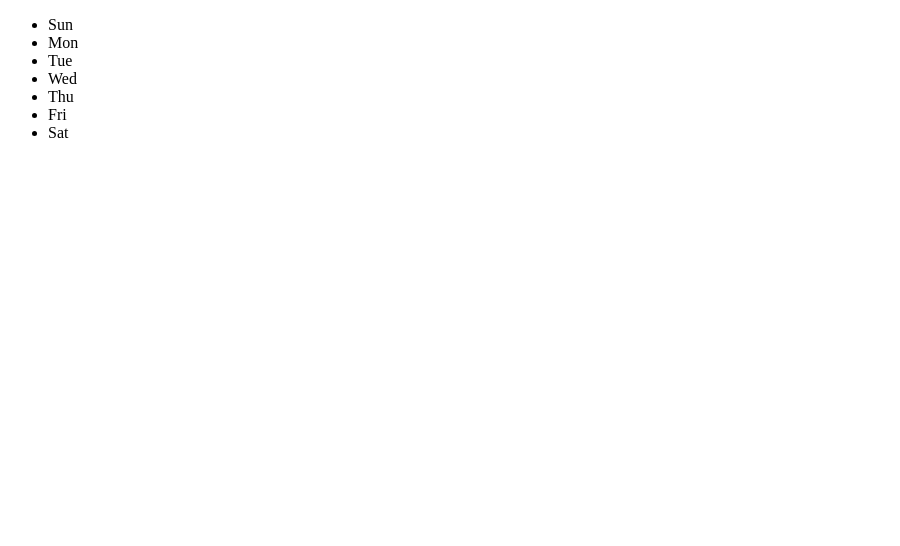
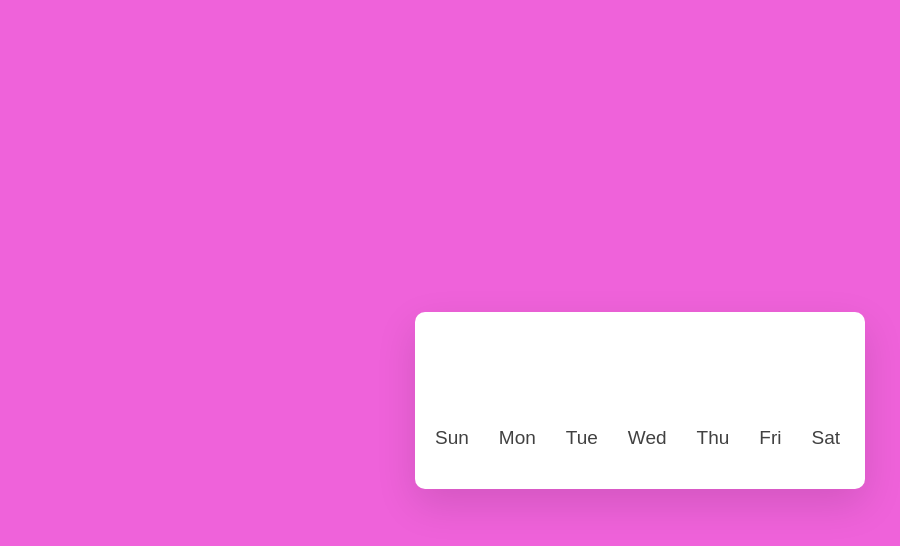
Before and after one commit to Fridah-Wothay/calendar, a plain HTML site: page index.html in a window 1280 px wide. Shown: the whole page, without its empty margins (0-900 px from the left). Drawn offline with Linux system fonts and the light colour scheme.

Commit message:
add changes

```diff
--- a/index.html
+++ b/index.html
@@ -1,3 +1,4 @@
+
 <!DOCTYPE html>
 <html lang="en" dir="ltr">
 
@@ -21,7 +22,6 @@
                 </span>
                 <span id="calendar-next"
                       class="material-symbols-rounded">
-
                 </span>
             </div>
         </header>
@@ -37,7 +37,10 @@
                 <li>Sat</li>
             </ul>
             <ul class="calendar-dates"></ul>
+
+
         </div>
     </div>
+    <script src="script.js"></script>
 </body>
 </html>
--- a/script.js
+++ b/script.js
@@ -0,0 +1,28 @@
+let date = new Date();// it returns dates objects that are declared in my html code
+let year = date.getFullYear();//Its fetching for me data that already exists(month)
+let month = date.getMonth(); // its fetching for me data that already exists(month)
+
+
+const day = document.querySelector(".calendar-dates");//
+
+const currdate = document
+    .querySelector(".calendar-current-date"); // allows you to select  an element
+
+const currCalender = document
+    .querySelectorAll(".calendar-navigation span");
+
+// Array of month names
+const months = [
+    "January",
+    "February",
+    "March",
+    "April",
+    "May",
+    "June",
+    "July",
+    "August",
+    "September",
+    "October",
+    "November",
+    "December"
+];
--- a/style.css
+++ b/style.css
@@ -0,0 +1,68 @@
+* {
+	margin: 0;
+	padding: 0;
+	font-family: 'Poppins', sans-serif;
+}
+
+body {
+	display: flex;
+	background: #ef62da;
+	min-height: 100vh;
+	padding: 0 10px;
+	align-items: center;
+	justify-content: center;
+}
+
+.calendar-container {
+	background: #fff;
+	width: 450px;
+	border-radius: 10px;
+	box-shadow: 0 15px 40px rgba(0, 0, 0, 0.12);
+}
+
+.calendar-container header {
+	display: flex;
+	align-items: center;
+	padding: 25px 30px 10px;
+	justify-content: space-between;
+}
+
+header .calendar-navigation {
+	display: flex;
+}
+
+header .calendar-navigation span {
+	height: 60px;
+	width: 60px;
+	text-align: center;
+	line-height: 60px;
+	border-radius: 50%;
+
+	color: #aeabab;
+	font-size: 1.9rem;
+}
+
+
+
+
+.calendar-body {
+	padding: 20px;
+}
+
+.calendar-body ul {
+	list-style: none;
+	display: flex;
+	gap: 30PX;
+	text-align: center;
+}
+
+.calendar-body  {
+	margin-bottom: 20px;
+}
+
+.calendar-body li {
+
+	font-size: 19px;
+	color: #414141;
+
+}
```
Lines whose indentation alone changed are shown as unchanged.
